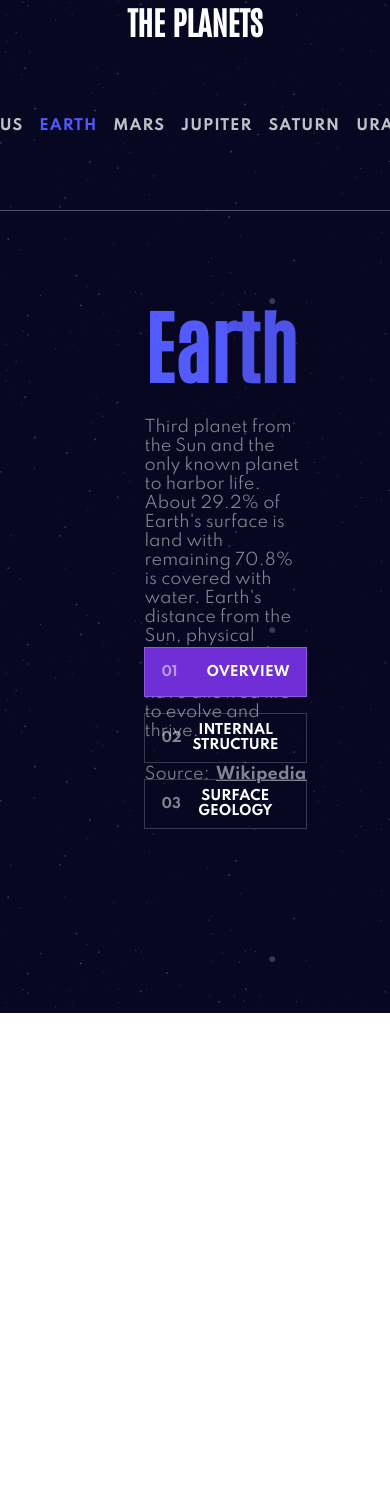
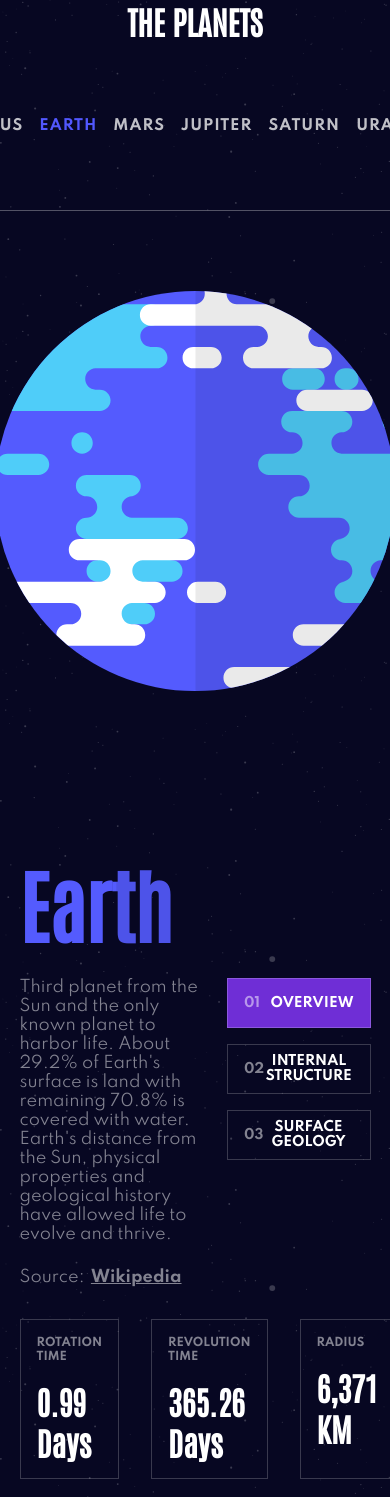
Before and after one commit to selly361/planet-facts-app, a React (Create React App) app: page /earth in a window 390 px wide. Before the commit the page ends 1013 px from the top, so only its background shows below. Built offline with nearby package versions, Linux system fonts and the light colour scheme.

Commit message:
made it responsive for tablet users

```diff
--- a/src/components/Layout/Header/Header.tsx
+++ b/src/components/Layout/Header/Header.tsx
@@ -13,7 +13,7 @@ const StyledHeader = styled.header`
   border-bottom: 1px solid rgba(255, 255, 255, 0.3);
 
 
-  @media (max-width: 934px){
+  @media (max-width: 1050px){
     flex-flow: column;
     height: 25vh;
   }
--- a/src/components/Layout/Header/NavItems.tsx
+++ b/src/components/Layout/Header/NavItems.tsx
@@ -53,7 +53,7 @@ const NavItem = styled(NavLink)`
     }
   }
 
-  @media (max-width: 934px) {
+  @media (max-width: 1050px) {
     &::before {
       display: none;
     }
--- /dev/null
+++ b/src/components/Layout/PlanetMain/PlanetListDetail/PlanetListDetail.tsx
@@ -0,0 +1,85 @@
+import React from "react";
+import styled from "styled-components";
+
+interface PropTypes {
+  rotation: string;
+  revolution: string;
+  radius: string;
+  temperature: string;
+}
+
+const ListWrapper = styled.ul`
+  height: 130px;
+  width: 100%;
+  display: grid;
+  grid-template-columns: repeat(4, 1fr);
+  list-style: none;
+  gap: 2rem;
+  margin-top: 2rem;
+
+
+`;
+
+const DetailListItem = styled.li`
+  border: 1px solid hsla(0, 0%, 100%, 0.2);
+  display: flex;
+  flex-flow: column;
+  gap: 1rem;
+  padding: 1rem;
+`;
+
+const Label = styled.p`
+    font-family: ${({theme}) => theme.fonts.primary};
+    color: hsl(240,6%,54%);
+    font-weight: bold;
+    font-size: .7rem;
+`
+
+
+const Value = styled.h4`
+    font-size: 2rem;
+    color: white;
+    font-weight: bold;
+    font-family: ${({theme}) => theme.fonts.secondary};
+`
+
+const PlanetListDetail = ({
+  rotation,
+  revolution,
+  radius,
+  temperature,
+}: PropTypes) => {
+  let detailList = [
+    {
+      label: "ROTATION TIME",
+      detail: rotation,
+    },
+
+    {
+      label: "REVOLUTION TIME",
+      detail: revolution,
+    },
+
+    {
+      label: "RADIUS",
+      detail: radius,
+    },
+
+    {
+      label: "AVERAGE TEMP",
+      detail: temperature,
+    },
+  ];
+  return (
+    <ListWrapper>
+      {detailList.map(({ label, detail }) => (
+        <DetailListItem key={label}>
+          <Label>{label}</Label>
+          <Value>{detail}</Value>
+        </DetailListItem>
+      ))}
+    </ListWrapper>
+  );
+};
+
+export default PlanetListDetail;
--- a/src/components/Layout/PlanetMain/PlanetMain.tsx
+++ b/src/components/Layout/PlanetMain/PlanetMain.tsx
@@ -1,6 +1,7 @@
 import React, { useMemo, useState } from "react";
 
 import PlanetImage from "./PlanetImage/PlanetImage";
+import PlanetListDetail from "./PlanetListDetail/PlanetListDetail";
 import PlanetTabInfo from "./PlanetTabInfo/PlanetTabInfo";
 import { planets } from "../../../global/theme";
 import planetsData from "../../../data/data.json";
@@ -9,7 +10,7 @@ import { useParams } from "react-router-dom";
 
 const StyledMain = styled.main`
   width: 90vw;
-  height: max-content;
+  height: 100%;
   margin: auto;
   padding-top: 5rem;
 
@@ -24,7 +25,14 @@ const PlanetContent = styled.div`
   display: flex;
   justify-content: end;
   gap: 10rem;
+
+
+  @media (max-width: 1050px){
+    flex-flow: column;
+  }
 `;
+
+
 
 const Main = () => {
   const [status, setStatus] = useState("planet");
@@ -34,6 +42,12 @@ const Main = () => {
     (planet) => planet.name.toLowerCase() === planetName
   );
 
+  let planetDetailsProp = {
+    rotation: planetData?.rotation,
+    revolution: planetData?.revolution,
+    radius: planetData?.radius,
+    temperature: planetData?.temperature,
+  };
 
   return (
     <StyledMain>
@@ -46,12 +60,21 @@ const Main = () => {
 
         <PlanetTabInfo
           name={planetData.name}
-          description={planetData[status === "planet" ? "overview" : status === "internal" ? "structure" : status]}
+          description={
+            planetData[
+              status === "planet"
+                ? "overview"
+                : status === "internal"
+                ? "structure"
+                : status
+            ]
+          }
           status={status}
           setStatus={setStatus}
           images={planetData?.images}
         />
       </PlanetContent>
+      <PlanetListDetail {...planetDetailsProp} />
     </StyledMain>
   );
 };
--- a/src/components/Layout/PlanetMain/PlanetTabInfo/PlanetTabInfo.tsx
+++ b/src/components/Layout/PlanetMain/PlanetTabInfo/PlanetTabInfo.tsx
@@ -25,6 +25,13 @@ const Wrapper = styled.div`
   width: 350px;
   margin-right: 4rem;
   gap: 1rem;
+
+  @media (max-width: 1050px){
+    width: 100%;
+    flex-flow: row;
+    justify-content: space-between;
+    align-items: center;
+  }
 `;
 
 const StyledArticle = styled.article`
@@ -32,7 +39,12 @@ const StyledArticle = styled.article`
   flex-flow: column;
   gap: 1.5rem;
   width: 100%;
-  height: 340px;
+
+
+  @media (max-width: 1050px){
+    width: 400px;;
+  }
+
 `;
 
 const PlanetName = styled.h1<{ mask: string }>`
@@ -66,6 +78,11 @@ const TabWrapper = styled.ul`
   display: grid;
   gap: 1rem;
   list-style: none;
+
+  @media (max-width: 1050px){
+    height: 65%;
+    width: 300px;
+  }
 `;
 
 const Tab = styled.button<{ color: (string | undefined) }>`
@@ -100,6 +117,12 @@ const Tab = styled.button<{ color: (string | undefined) }>`
 const PlanetDesc = styled.p`
   color: ${({ theme }) => theme.colors.grayLight};
   font-family: ${({ theme }) => theme.fonts.primary};
+  height: 150px;
+
+
+  @media (max-width: 1050px){
+    height: max-content;
+  }
 `;
 
 const PlanetTabInfo = ({
--- a/src/components/Wrapper/Wrapper.tsx
+++ b/src/components/Wrapper/Wrapper.tsx
@@ -8,11 +8,13 @@ interface PropTypes {
 }
 
 const StyledWrapper = styled.main`
-  height: 120vh;
+  min-height: max-content;
   width: 100vw;
   background-image: url('background-stars.svg');
   background-color: ${({ theme }) => theme.colors.black};
   background-size: contain;
+  padding-bottom: 3rem;
+
 `;
 
 const Wrapper = ({ children }: PropTypes) => {
```
